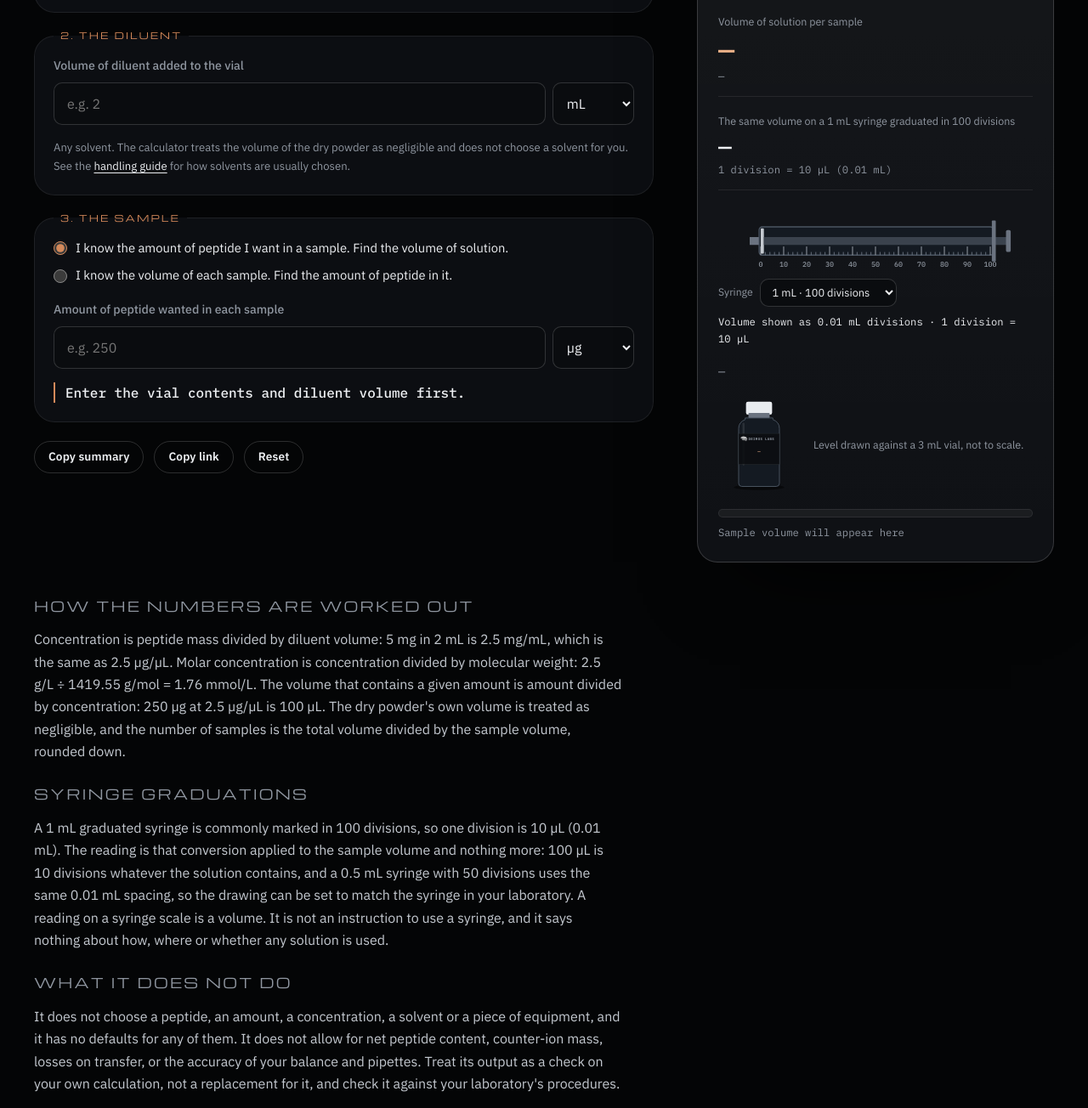
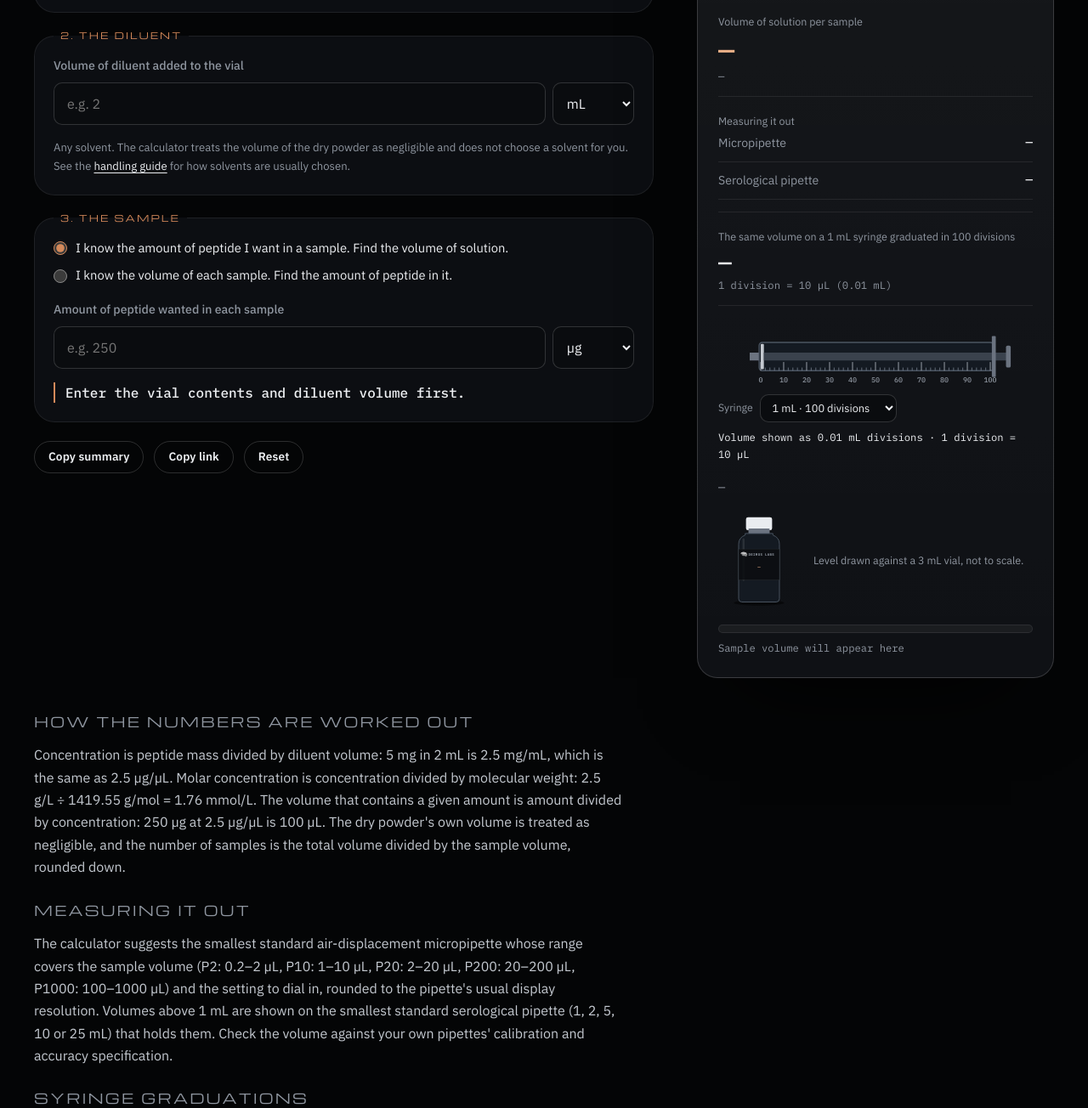
Before and after one commit to nasfiskashem/Deimos-Labs, a plain HTML site: page calculator.html in a window 1280 px wide. Shown: the part 1282-2586 px from the top of the page at 85% size. Drawn offline with Linux system fonts and the light colour scheme.

Commit message:
Calculator: add micropipette and serological pipette readings
Under the volume result, a "Measuring it out" panel suggests the smallest
standard micropipette (P2 to P1000) and its setting, or a serological
pipette for volumes over 1 mL. The syringe reading is unchanged.

Co-Authored-By: Claude Opus 5.5 <noreply@anthropic.com>
Claude-Session: https://claude.ai/code/session_01TsTGJAqqgzBwWL2d9Z5P2q

```diff
--- a/calc.js
+++ b/calc.js
@@ -100,6 +100,7 @@
       $('r-how').textContent = okS ? (o.inUnits ? fmt(units(o.V_ul)) + ' divisions × 10 µL = ' : '') + fmt(o.V_ul) + ' µL × ' + fmt(o.C) + ' µg/µL = ' + fmt(o.a_mg * 1000) + ' µg' : '';
       if (inl) inl.textContent = okS ? (o.inUnits ? uStr(units(o.V_ul)) + ' (' + vol(o.V_ul) + ')' : fmt(o.V_ul) + ' µL') + ' of solution holds ' + fmt(o.a_mg * 1000) + ' µg' : ok ? 'Enter the volume of the sample.' : 'Enter the vial contents and diluent volume first.';
     }
+    measure(okS && !L ? o.V_ul : NaN);
     if (SYR_ON) {
       var u = units(o.V_ul);
       $('r-units').textContent = dashS(uStr(u));
@@ -120,6 +121,17 @@
       $('gauge-fill').style.width = (frac * 100).toFixed(2) + '%';
       $('gauge-text').textContent = okS && !L ? 'One sample = ' + fmt(o.V_ul) + ' µL of ' + vol(o.v * 1000) + (frac < 1 ? ' (' + fmt(frac * 100, 3) + '%)' : '') : 'Sample volume will appear here';
     }
+  }
+  // ---------- measuring it out: standard lab pipettes for the sample volume ----------
+  var PIPS = [['P2', 0.2, 2, 2], ['P10', 1, 10, 2], ['P20', 2, 20, 2], ['P200', 20, 200, 1], ['P1000', 100, 1000, 0]];
+  var SERO = [1, 2, 5, 10, 25];
+  function measure(V) {
+    var pip = $('m-pip'), ser = $('m-ser'); if (!pip) return;
+    if (!(isFinite(V) && V > 0)) { pip.textContent = '—'; ser.textContent = '—'; return; }
+    var p = PIPS.filter(function (x) { return V >= x[1] && V <= x[2]; })[0];
+    pip.textContent = p ? p[0] + ', set to ' + V.toFixed(p[3]) + ' µL' : V < 0.2 ? 'Below 0.2 µL: dilute the stock first' : 'Above 1 mL: use a serological pipette';
+    var mL = V / 1000, s = SERO.filter(function (x) { return x >= mL; })[0];
+    ser.textContent = V <= 1000 ? 'Not needed at 1 mL or less' : s ? s + ' mL pipette, ' + fmt(mL) + ' mL' : 'More than 25 mL: measure in parts';
   }
   // ---------- syringe scale: 1 mL in 100 divisions; barrel scale runs from x=54 over 292 user units ----------
   var SYR = { 100: { minor: 2, mid: 10, major: 10 }, 50: { minor: 1, mid: 5, major: 5 }, 30: { minor: 0.5, mid: 1, major: 5 } };
@@ -155,6 +167,7 @@
       'Vial contents: ' + fmt(o.m) + ' mg · Diluent: ' + vol(o.v * 1000),
       'Concentration: ' + fmt(o.C) + ' mg/mL (' + fmt(o.C) + ' µg/µL)' + (isFinite(o.mM) ? ' · ' + fmt(o.mM) + ' mM' : ''),
       isFinite(o.V_ul) && o.V_ul > 0 ? (o.mode === 'volume' ? 'Amount wanted per sample: ' + fmt(o.a_mg * 1000) + ' µg → ' + vol(o.V_ul) + ' of solution' : 'Volume per sample: ' + fmt(o.V_ul) + ' µL → holds ' + fmt(o.a_mg * 1000) + ' µg') + (o.n >= 1 ? ' · ' + o.n + ' samples per vial' : '') : '',
+      $('m-pip') && isFinite(o.V_ul) && o.V_ul > 0 ? 'Micropipette: ' + $('m-pip').textContent + (o.V_ul > 1000 ? ' · Serological pipette: ' + $('m-ser').textContent : '') : '',
       SYR_ON && isFinite(o.V_ul) && o.V_ul > 0 ? 'Syringe reading: ' + uStr(units(o.V_ul)) + ' on a 1 mL syringe graduated in 100 divisions (1 division = 10 µL)' : '',
       '', 'Arithmetic only, on values entered by the researcher. Deimos Labs does not recommend any amount, concentration, solvent or protocol. For laboratory research use only. Not for human or veterinary use.',
       'https://www.deimos-labs.co.uk/calculator.html'].filter(function (l) { return l !== ''; }).join('\n');
--- a/calculator.html
+++ b/calculator.html
@@ -82,6 +82,7 @@
       <p class="fine" id="r-hint">Enter the peptide mass and the diluent volume to begin.</p>
       <div class="readout"><span class="readout-label">Concentration</span><strong id="r-conc">—</strong><span class="readout-sub mono" id="r-conc-sub">—</span></div>
       <div class="readout readout-main"><span class="readout-label" id="r-sample-label">Volume of solution per sample</span><strong id="r-sample">—</strong><span class="readout-sub mono" id="r-sample-sub">—</span><span class="readout-sub mono" id="r-how"></span></div>
+      <div class="readout measure" id="measure"><span class="readout-label">Measuring it out</span><dl class="specs"><div><dt>Micropipette</dt><dd id="m-pip">—</dd></div><div><dt>Serological pipette</dt><dd id="m-ser">—</dd></div></dl></div>
       <div class="readout"><span class="readout-label">The same volume on a 1 mL syringe graduated in 100 divisions</span><strong id="r-units">—</strong><span class="readout-sub mono" id="r-units-sub">1 division = 10 µL (0.01 mL)</span></div>
       <figure class="syr-fig" id="syr-fig"><svg viewBox="0 0 400 84" aria-hidden="true" focusable="false">
         <path d="M40 40h12v10h-12z" class="s-hub"/>
@@ -137,6 +138,8 @@
   <div class="calc-notes prose">
     <h2>How the numbers are worked out</h2>
     <p>Concentration is peptide mass divided by diluent volume: 5 mg in 2 mL is 2.5 mg/mL, which is the same as 2.5 µg/µL. Molar concentration is concentration divided by molecular weight: 2.5 g/L ÷ 1419.55 g/mol = 1.76 mmol/L. The volume that contains a given amount is amount divided by concentration: 250 µg at 2.5 µg/µL is 100 µL. The dry powder's own volume is treated as negligible, and the number of samples is the total volume divided by the sample volume, rounded down.</p>
+    <h2>Measuring it out</h2>
+    <p>The calculator suggests the smallest standard air-displacement micropipette whose range covers the sample volume (P2: 0.2–2 µL, P10: 1–10 µL, P20: 2–20 µL, P200: 20–200 µL, P1000: 100–1000 µL) and the setting to dial in, rounded to the pipette's usual display resolution. Volumes above 1 mL are shown on the smallest standard serological pipette (1, 2, 5, 10 or 25 mL) that holds them. Check the volume against your own pipettes' calibration and accuracy specification.</p>
     <h2>Syringe graduations</h2>
     <p>A 1 mL graduated syringe is commonly marked in 100 divisions, so one division is 10 µL (0.01 mL). The reading is that conversion applied to the sample volume and nothing more: 100 µL is 10 divisions whatever the solution contains, and a 0.5 mL syringe with 50 divisions uses the same 0.01 mL spacing, so the drawing can be set to match the syringe in your laboratory. A reading on a syringe scale is a volume. It is not an instruction to use a syringe, and it says nothing about how, where or whether any solution is used.</p>
     <h2>What it does not do</h2>
```
